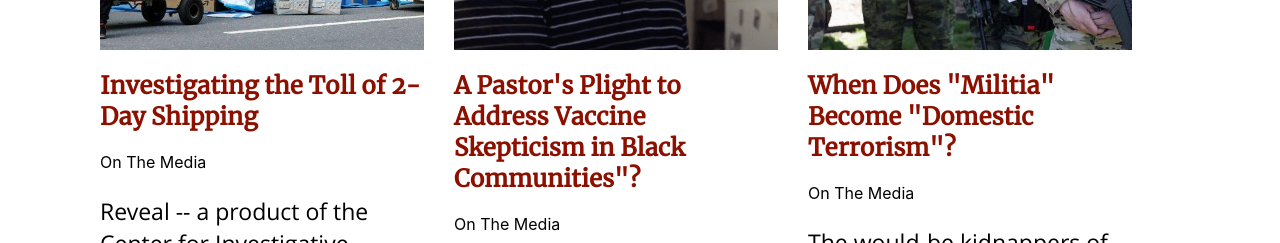
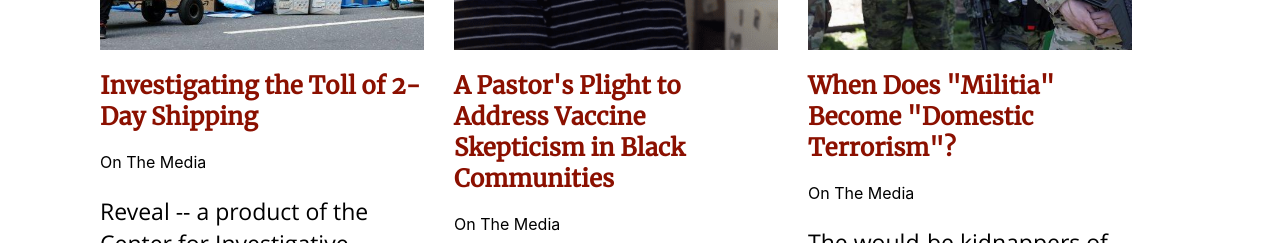
Before and after one commit to kristibui/ava-portfolio, a React (Create React App) app: page /listen in a window 1280 px wide. Shown: the part 709-952 px from the top of the page. Built offline with nearby package versions, Linux system fonts and the light colour scheme.

Commit message:
typo fix.

```diff
--- a/src/listen/ListenComponent.js
+++ b/src/listen/ListenComponent.js
@@ -46,7 +46,7 @@ const ListenComponent = () => {
 
                     <h2>
                         <a className='audio-headline' href='https://www.wnycstudios.org/podcasts/otm/segments/pastors-plight-address-vaccine-skepticism-black-communities-on-the-media?fbclid=IwAR1iw1FadvOreapQ-HYq6q1eIfe_FDqjI9pi4-tWebyY9hlGZDdqxtSTuBA'>
-                        A Pastor's Plight to Address Vaccine Skepticism in Black Communities"?
+                        A Pastor's Plight to Address Vaccine Skepticism in Black Communities
                         </a>
                     </h2>
                     <span>On The Media</span>
```
